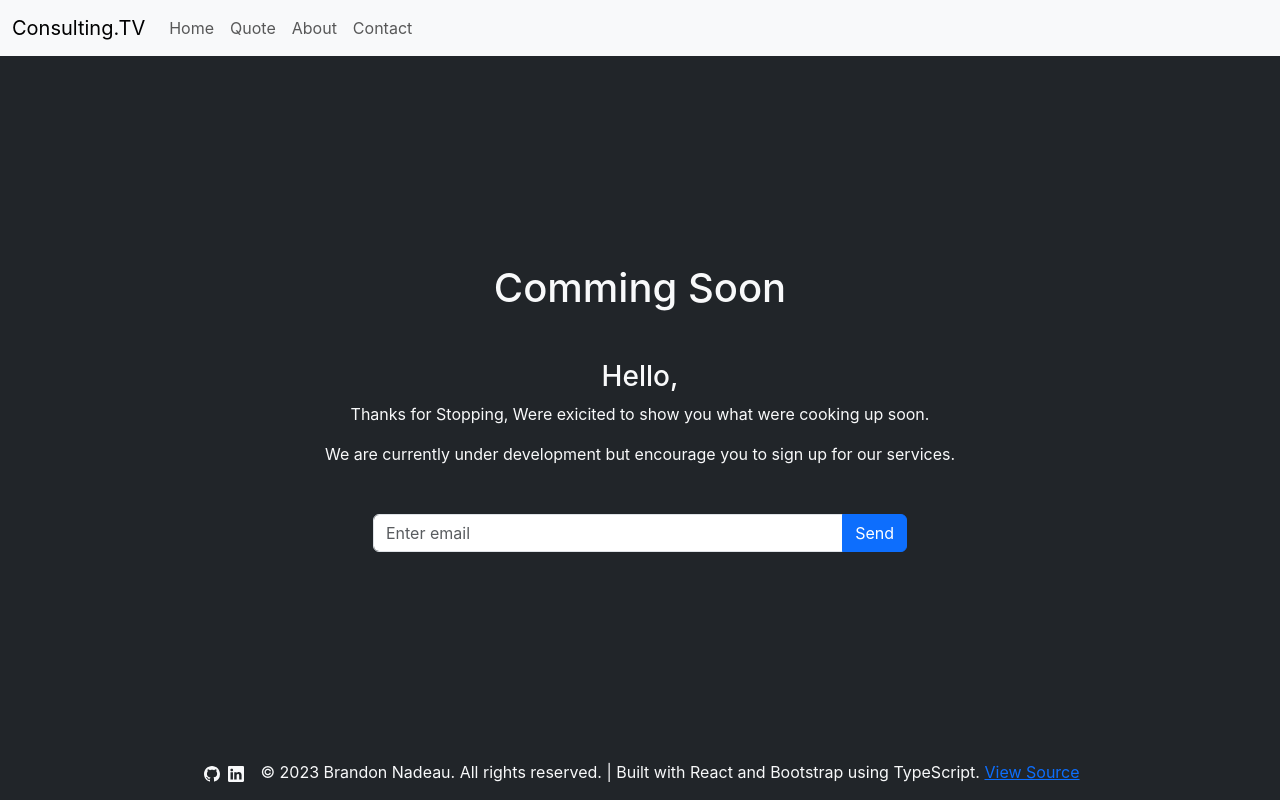
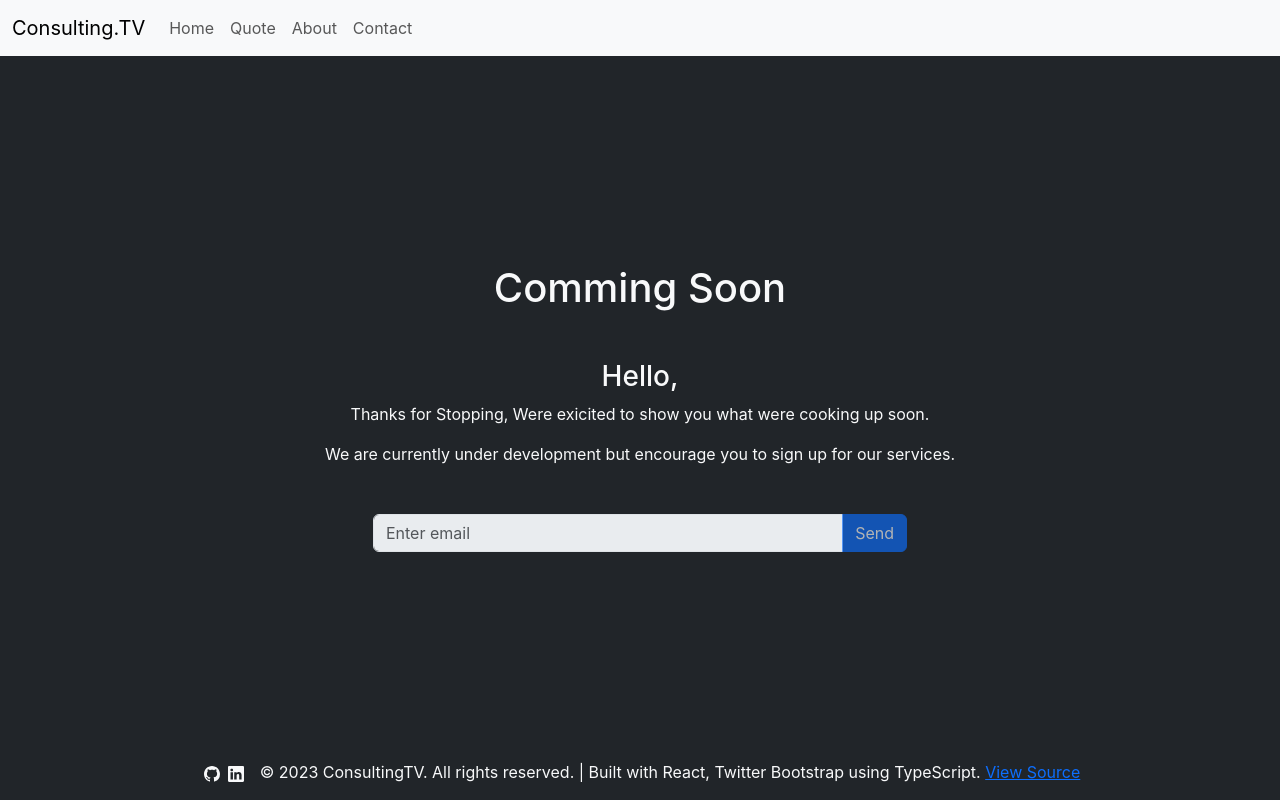
Before and after one commit to crispycret/ConsultingTV, a React (Create React App) app in the folder frontends/client-react/: page / in a window 1280 px wide. Built offline with nearby package versions, Linux system fonts and the light colour scheme.

Commit message:
minor changes to coming soon page

```diff
--- a/frontends/client-react/src/components/forms/EmailInputWithButton.tsx
+++ b/frontends/client-react/src/components/forms/EmailInputWithButton.tsx
@@ -9,8 +9,9 @@ const EmailInputWithButton = () => {
         placeholder="Enter email"
         aria-label="Email"
         aria-describedby="send-button"
+        disabled
       />
-      <Button id="send-button" variant="primary">Send</Button>
+      <Button id="send-button" variant="primary" disabled>Send</Button>
     </InputGroup>
   );
 };
--- a/frontends/client-react/src/components/layouts/Footer.tsx
+++ b/frontends/client-react/src/components/layouts/Footer.tsx
@@ -10,7 +10,7 @@ export const Footer = () => {
           <p>
             <a href="https://www.github.com/crispycret" className="text-light mx-1" ><BsGithub /></a>
             <a href="https://www.linkedin.com/in/brandon-nadeau-705123254/" className="text-light mx-1 me-3" ><BsLinkedin /></a>
-            &copy; 2023 Brandon Nadeau. All rights reserved. | Built with React and Bootstrap using TypeScript. <a href="https://github.com/crispycret/portfolio">View Source</a>
+            &copy; 2023 ConsultingTV. All rights reserved. | Built with React, Twitter Bootstrap using TypeScript. <a href="https://github.com/crispycret/ConsultingTV">View Source</a>
           </p>
         </Col>
       </Row>
```
